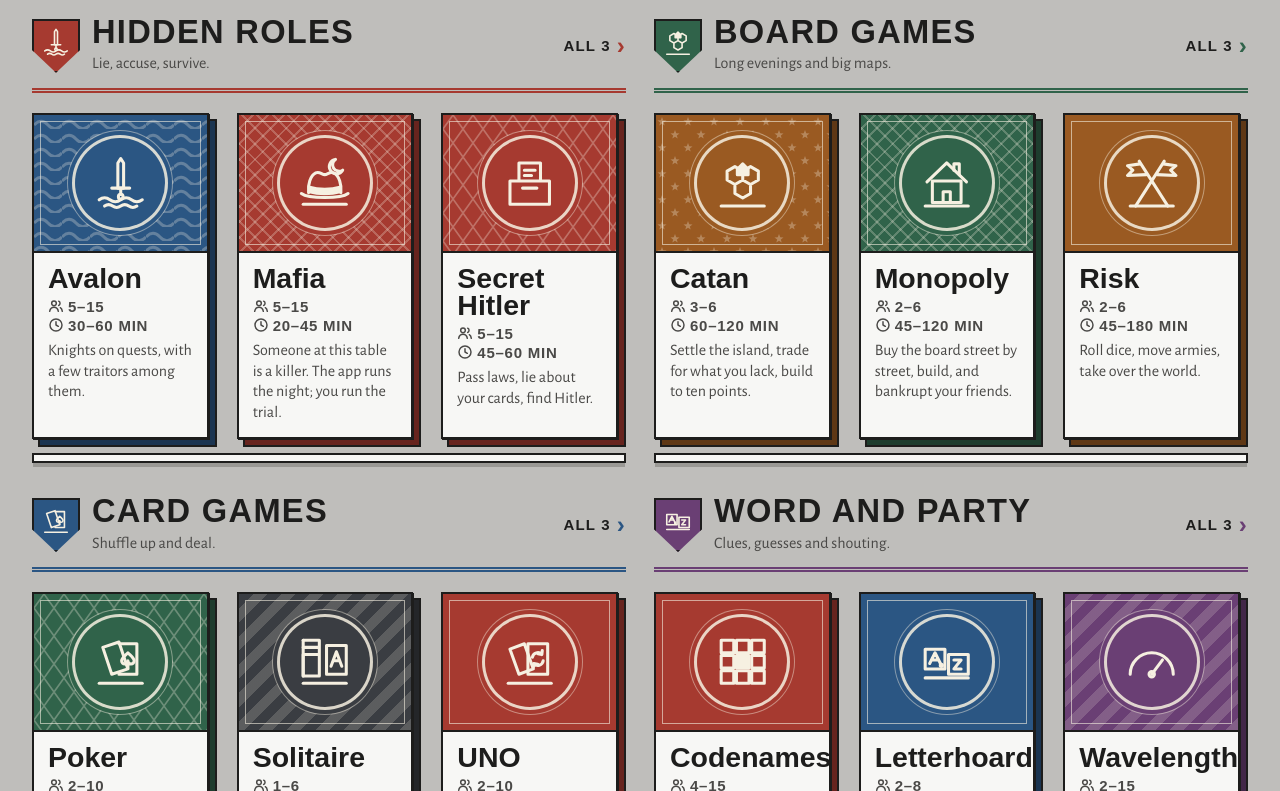
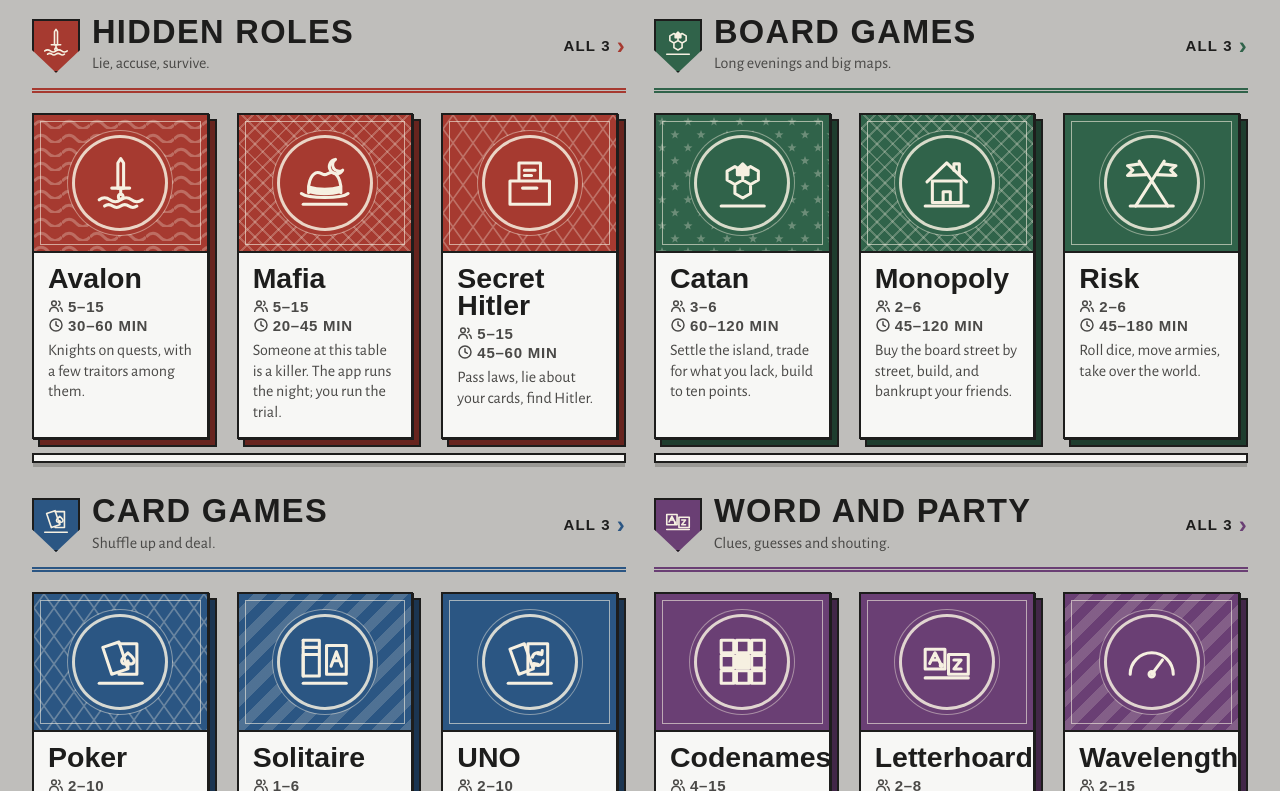
Before and after one commit to LesiaZ2007/jackdaw-games, a Next.js app in the folder apps/web/: page / in a window 1280 px wide. Shown: the part 1049-1840 px from the top of the page. Built offline with nearby package versions, Linux system fonts and the light colour scheme; a web font is replaced by a local one.

Commit message:
Home: print each shelf's boxes in its own colour

```diff
--- a/apps/web/app/shelves.tsx
+++ b/apps/web/app/shelves.tsx
@@ -11,6 +11,8 @@
 
 /** Columns on wide screens. Each shelf takes one per game, so short shelves sit side by side. */
 const COLS = 6;
+
+const shelfOf = (e: CatalogEntry) => SHELVES.find((s) => s.kind === e.meta.category)!;
 
 /** Empty columns after a shelf's last box on a wide screen, when it spans `span` columns. */
 const rest = (count: number, span: number) => span - (count % span || span);
@@ -207,11 +209,16 @@
   );
 }
 
+/**
+ * A game's box, printed in its shelf's colour rather than its own (2026-10-31: "each category
+ * has its own color", as one colour a game was "kind of chaotic"). Its field and emblem stay,
+ * so the boxes on a shelf still tell apart.
+ */
 function Cover({ entry: e, players }: { entry: CatalogEntry; players: number | null }) {
   return (
     <GameCover
       name={e.meta.name}
-      art={e.art}
+      art={{ ...e.art, band: shelfOf(e).tint }}
       players={[e.meta.minPlayers, e.meta.maxPlayers]}
       minutes={e.meta.minutes}
       tagline={e.meta.tagline}
--- a/apps/web/lib/catalog.ts
+++ b/apps/web/lib/catalog.ts
@@ -16,7 +16,7 @@
 import { zapUi } from '@jackdaw/game-zap/ui';
 import { fandangoUi } from '@jackdaw/game-fandango/ui';
 import { solitaireUi } from '@jackdaw/game-solitaire/ui';
-import type { GameAbout, GameUi } from '@jackdaw/ui';
+import type { GameAbout, GameUi, Heraldic } from '@jackdaw/ui';
 import { games } from './registry';
 import { upcoming } from './upcoming';
 import type { GameArt } from '@jackdaw/ui';
@@ -90,7 +90,7 @@
   title: string;
   line: string;
   /** The tincture its banner is printed in. */
-  tint: 'gules' | 'vert' | 'azure' | 'purpure' | 'sable' | 'tenne';
+  tint: Heraldic;
   /** The glyph on its shield. */
   glyph: string;
 }
```
